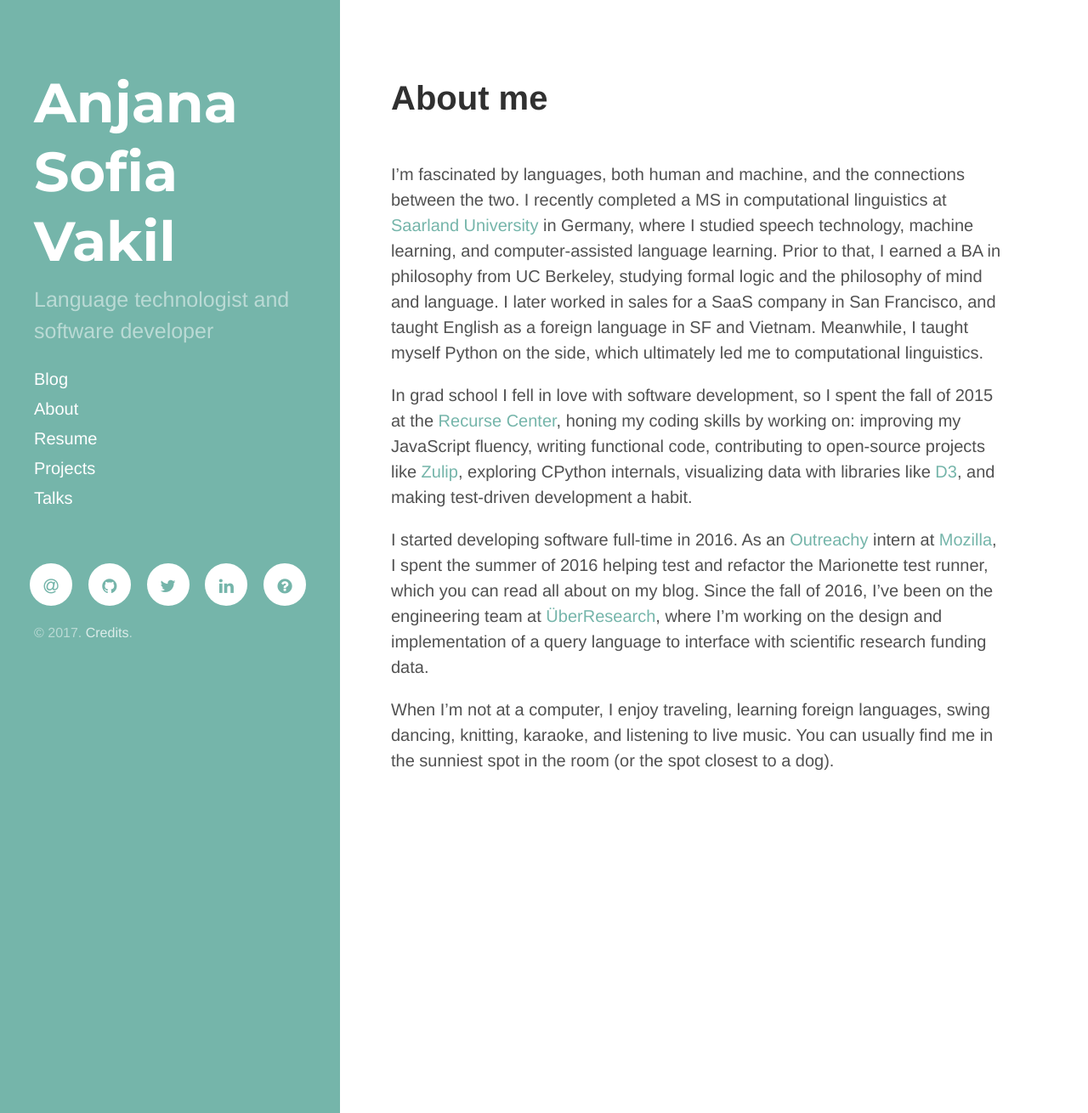
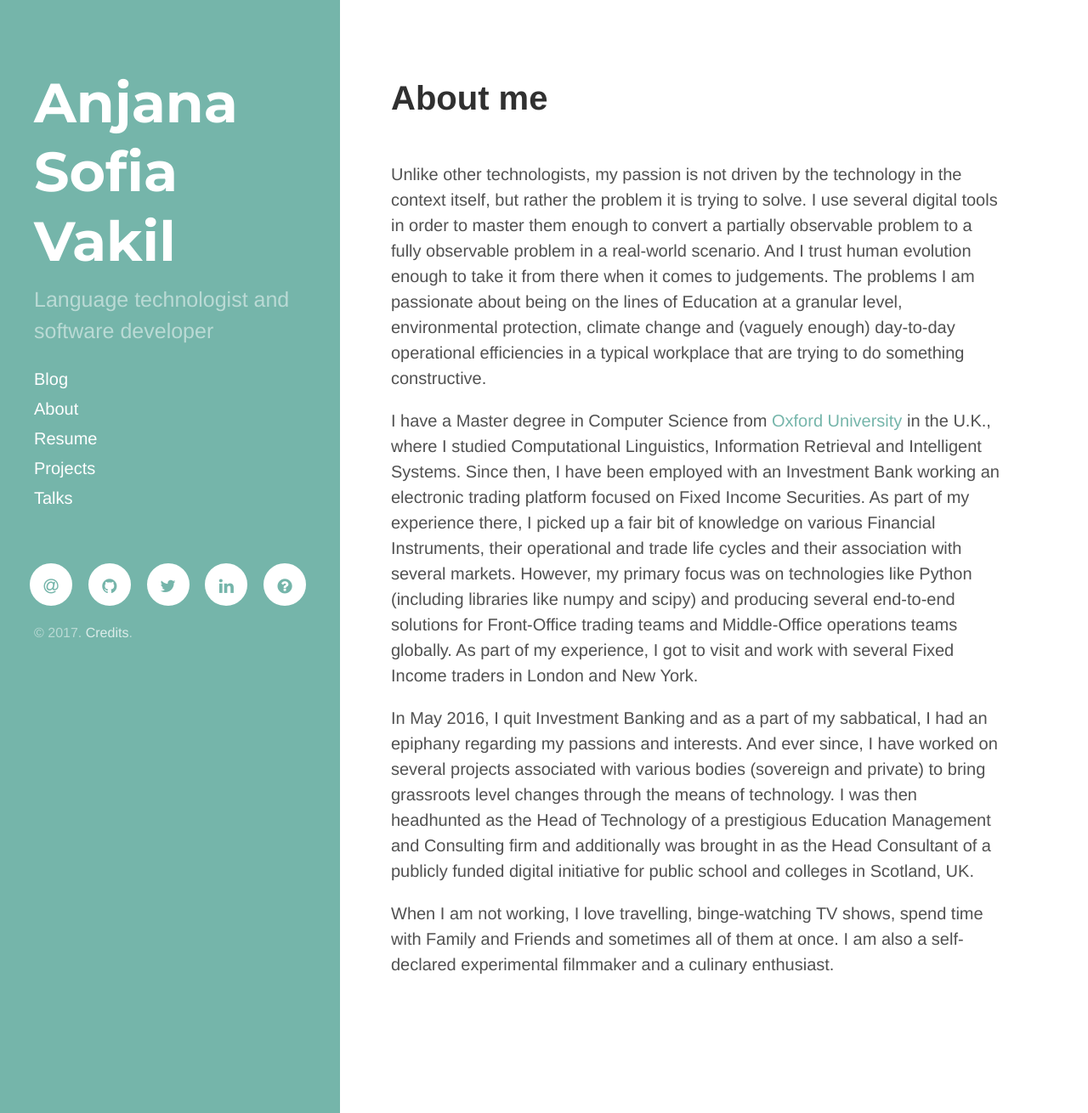
Before and after one commit to cs-ox-wolf3794/cs-ox-wolf3794.github.io, a Jekyll site: the page built from about/index.md, in a window 1280 px wide and 1310 px high. Shown: the whole window at 85% size. Built offline with Jekyll 4.4.1, drawn with Linux system fonts in a browser that asks for light colours; nearby versions of some CDN libraries.

Commit message:
Updating About index.md

```diff
--- a/about/index.md
+++ b/about/index.md
@@ -3,10 +3,10 @@ layout: page
 title: About me
 ---
 
-I'm fascinated by languages, both human and machine, and the connections between the two. I recently completed a MS in computational linguistics at [Saarland University](http://coli.uni-saarland.de) in Germany, where I studied speech technology, machine learning, and computer-assisted language learning. Prior to that, I earned a BA in philosophy from UC Berkeley, studying formal logic and the philosophy of mind and language. I later worked in sales for a SaaS company in San Francisco, and taught English as a foreign language in SF and Vietnam. Meanwhile, I taught myself Python on the side, which ultimately led me to computational linguistics.
+Unlike other technologists, my passion is not driven by the technology in the context itself, but rather the problem it is trying to solve. I use several digital tools in order to master them enough to convert a partially observable problem to a fully observable problem in a real-world scenario. And I trust human evolution enough to take it from there when it comes to judgements. The problems I am passionate about being on the lines of Education at a granular level, environmental protection, climate change and (vaguely enough) day-to-day operational efficiencies in a typical workplace that are trying to do something constructive.
 
-In grad school I fell in love with software development, so I spent the fall of 2015 at the [Recurse Center](http://www.recurse.com), honing my coding skills by working on: improving my JavaScript fluency, writing functional code, contributing to open-source projects like [Zulip](http://www.zulip.org), exploring CPython internals, visualizing data with libraries like [D3](http://d3js.org/), and making test-driven development a habit.
+I have a Master degree in Computer Science from [Oxford University](http://www.cs.ox.ac.uk) in the U.K., where I studied Computational Linguistics, Information Retrieval and Intelligent Systems. Since then, I have been employed with an Investment Bank working an electronic trading platform focused on Fixed Income Securities. As part of my experience there, I picked up a fair bit of knowledge on various Financial Instruments, their operational and trade life cycles and their association with several markets. However, my primary focus was on technologies like Python (including libraries like numpy and scipy) and producing several end-to-end solutions for Front-Office trading teams and Middle-Office operations teams globally. As part of my experience, I got to visit and work with several Fixed Income traders in London and New York.
 
-I started developing software full-time in 2016. As an [Outreachy](https://gnome.org/outreachy/) intern at [Mozilla](https://www.mozilla.org), I spent the summer of 2016 helping test and refactor the Marionette test runner, which you can read all about on my blog. Since the fall of 2016, I've been on the engineering team at [ÜberResearch](http://www.uberresearch.com/), where I'm working on the design and implementation of a query language to interface with scientific research funding data.
+In May 2016, I quit Investment Banking and as a part of my sabbatical, I had an epiphany regarding my passions and interests. And ever since, I have worked on several projects associated with various bodies (sovereign and private) to bring grassroots level changes through the means of technology. I was then headhunted as the Head of Technology of a prestigious Education Management and Consulting firm and additionally was brought in as the Head Consultant of a publicly funded digital initiative for public school and colleges in Scotland, UK.
 
-When I'm not at a computer, I enjoy traveling, learning foreign languages, swing dancing, knitting, karaoke, and listening to live music. You can usually find me in the sunniest spot in the room (or the spot closest to a dog).
+When I am not working, I love travelling, binge-watching TV shows, spend time with Family and Friends and sometimes all of them at once. I am also a self-declared experimental filmmaker and a culinary enthusiast.
```
